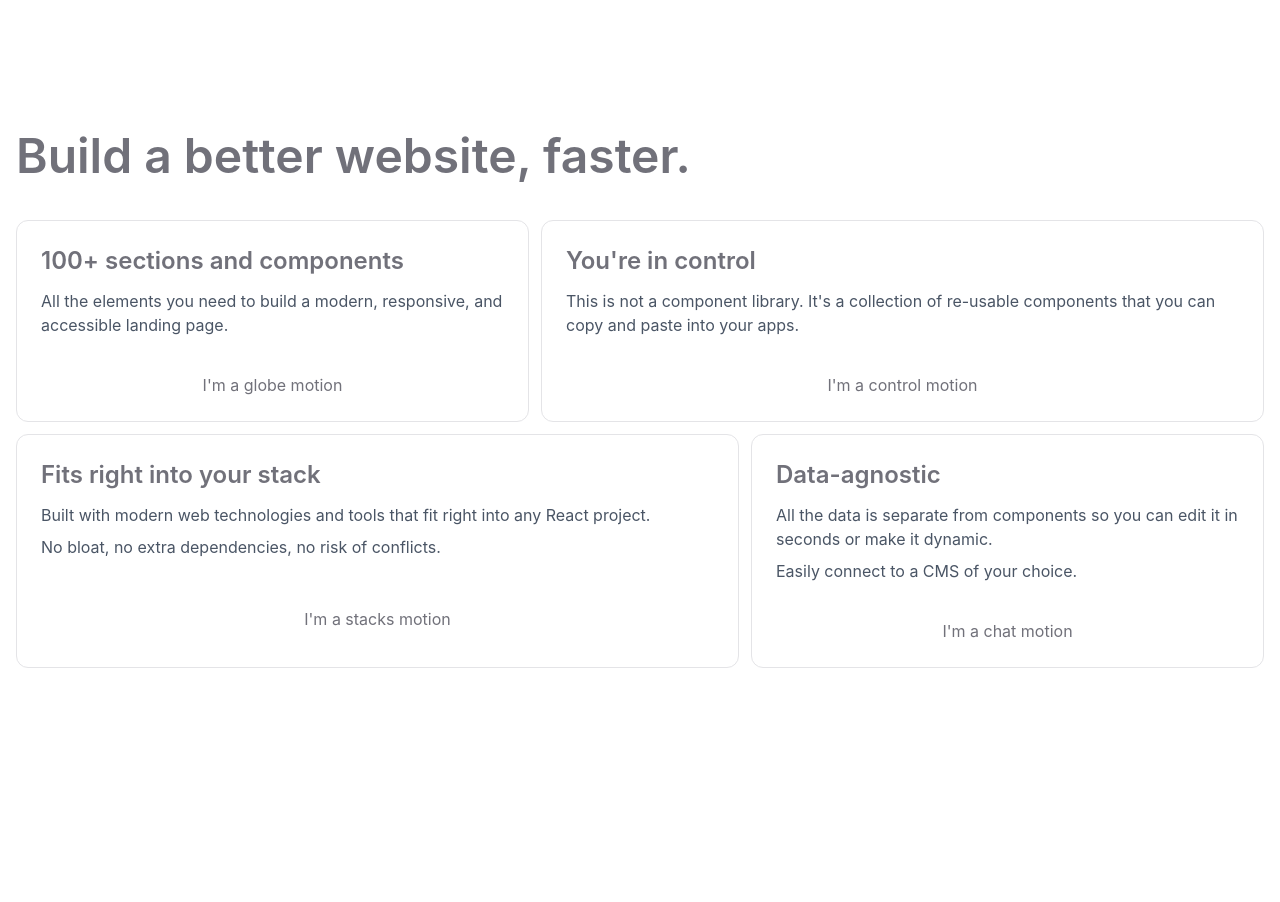
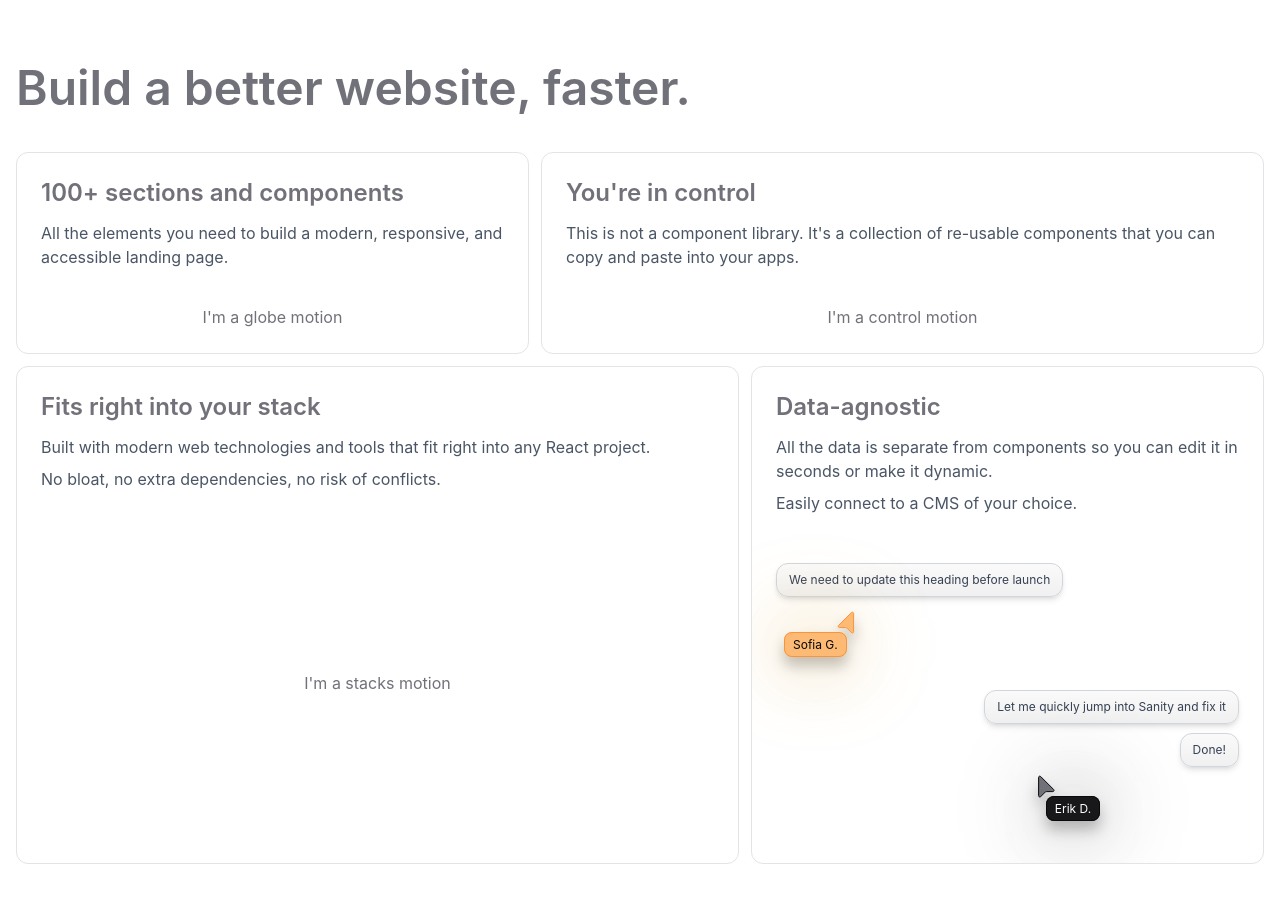
Before and after one commit to Mohamed229-web/beez-test, a Next.js app: page / in a window 1280 px wide. Shown: the top 902 px of the page. Before the commit the page ends 800 px from the top, so only its background shows below. Built offline with nearby package versions, Linux system fonts and the light colour scheme.

Commit message:
Setting Chat Section

```diff
--- a/app/components/commons/cards/WhyCard.tsx
+++ b/app/components/commons/cards/WhyCard.tsx
@@ -9,7 +9,7 @@ interface WhyCardProps {
 
 const WhyCard: React.FC<WhyCardProps> = async ({ title, description, subdescription, motion }) => {
   return (
-    <div className='card why-card'>
+    <div className='card group why-card'>
       <div className='card-content'>
         <h3 className='card-title'>{title}</h3>
         <div className='space-y-2 mb-4'>
--- /dev/null
+++ b/app/components/commons/elements/BlackChatCurso.tsx
@@ -0,0 +1,13 @@
+import React from 'react';
+import ToLeftCursor from '../icons/ToLeftCursor';
+
+const BlackChatCursor: React.FC<{ className?: string }> = ({ className }) => {
+  return (
+    <div className={`black-cursor ${className}`}>
+      <ToLeftCursor fillColor="#18181B" strokeColor="#09090B" className='absolute -top-5 -left-2' />
+      <span className='text-xs text-white px-2 py-1 border-[1.5px] border-[#09090B] bg-[#18181B] rounded-lg'>Erik D.</span>
+    </div>
+  );
+};
+
+export default BlackChatCursor;
--- /dev/null
+++ b/app/components/commons/elements/ChatMessage.tsx
@@ -0,0 +1,11 @@
+import React from 'react';
+
+const ChatMessage: React.FC<{ message: string; className?: string }> = ({ message, className }) => {
+  return (
+    <div className={`chat-message ${className}`}>
+      <p className='text-xs text-gray-700'>{message}</p>
+    </div>
+  );
+};
+
+export default ChatMessage;
--- /dev/null
+++ b/app/components/commons/elements/OrangeChatCursor.tsx
@@ -0,0 +1,13 @@
+import React from 'react';
+import ToRightCursor from '../icons/ToRightCursor';
+
+const OrangeChatCursor: React.FC<{ className?: string }> = ({ className }) => {
+  return (
+    <div className={`orange-cursor ${className}`}>
+      <ToRightCursor fillColor="#FDBA74" strokeColor="#FB923C" className='absolute -top-5 -right-2' />
+      <span className='text-xs text-[#09090B] px-2 py-1 border-[1.5px] border-[#FB923C] bg-[#FDBA74] rounded-lg'>Sofia G.</span>
+    </div>
+  );
+};
+
+export default OrangeChatCursor;
--- /dev/null
+++ b/app/components/commons/icons/ToLeftCursor.tsx
@@ -0,0 +1,9 @@
+import React from 'react';
+
+const ToLeftCursor: React.FC<{ fillColor: string; strokeColor: string; className?: string }> = ({ fillColor, strokeColor, className }) => {
+  return (
+    <svg width="18" height="23" viewBox="0 0 18 23" className={`${className}`} stroke={strokeColor} fill={fillColor} xmlns="http://www.w3.org/2000/svg"><path d="M2.64853 1.49706L15.7029 14.5515C16.4589 15.3074 15.9235 16.6 14.8544 16.6H8.69848C8.06196 16.6 7.45151 16.8529 7.00143 17.3029L2.64853 21.6558C1.89257 22.4118 0.6 21.8764 0.6 20.8073V2.34558C0.6 1.2765 1.89257 0.741098 2.64853 1.49706Z" className="fill-foreground stroke-border/80 stroke-1"></path></svg>
+  );
+};
+
+export default ToLeftCursor;
--- /dev/null
+++ b/app/components/commons/icons/ToRightCursor.tsx
@@ -0,0 +1,9 @@
+import React from 'react';
+
+const ToRightCursor: React.FC<{ fillColor: string; strokeColor: string; className?: string }> = ({ fillColor, strokeColor, className }) => {
+  return (
+    <svg width="18" height="23" className={`${className}`} viewBox="0 0 18 23" stroke={strokeColor} fill={fillColor} xmlns="http://www.w3.org/2000/svg"><path d="M14.5514 1.49706L1.49701 14.5515C0.741049 15.3074 1.27645 16.6 2.34553 16.6H8.50147C9.13799 16.6 9.74844 16.8529 10.1985 17.3029L14.5514 21.6558C15.3074 22.4118 16.6 21.8764 16.6 20.8073V2.34558C16.6 1.2765 15.3074 0.741098 14.5514 1.49706Z" className="fill-brand-foreground/70 stroke-brand-foreground dark:fill-brand-foreground dark:stroke-brand stroke-1"></path></svg>
+  );
+};
+
+export default ToRightCursor;
--- a/app/components/motions/ChatMotion.tsx
+++ b/app/components/motions/ChatMotion.tsx
@@ -1,9 +1,16 @@
 import React from 'react';
+import OrangeChatCursor from '../commons/elements/OrangeChatCursor';
+import BlackChatCursor from '../commons/elements/BlackChatCurso';
+import ChatMessage from '../commons/elements/ChatMessage';
 
 const ChatMotion: React.FC = () => {
   return (
-    <div>
-      I'm a chat motion
+    <div className='relative min-h-72 w-full'>
+      <ChatMessage className='absolute top-3' message="We need to update this heading before launch" />
+      <OrangeChatCursor className='group-hover:animate-hover-reverse' />
+      <ChatMessage className='absolute bottom-[40%] right-0' message="Let me quickly jump into Sanity and fix it" />
+      <ChatMessage className='absolute bottom-[25%] right-0' message="Done!" />
+      <BlackChatCursor className='group-hover:animate-hover' />
     </div>
   );
 };
--- a/app/globals.css
+++ b/app/globals.css
@@ -24,9 +24,6 @@ body {
   font-family: Inter, sans-serif;
 }
 
-@layer utilities {
-}
-
 @layer components {
   .section-container {
     @apply max-w-7xl mx-auto px-4 py-12 md:py-16;
@@ -41,7 +38,7 @@ body {
   }
 
   .why-card {
-    @apply mb-5 md:mb-0 col-span-12 md:col-span-6 lg:col-span-5 flex flex-col gap-5;
+    @apply mb-5 md:mb-0 col-span-12 md:col-span-6 lg:col-span-5 flex flex-col gap-5 cursor-pointer;
   }
   .why-cards-grid {
     @apply grid grid-cols-12 md:gap-3;
@@ -60,4 +57,60 @@ body {
   .why-card .card-sub-description {
     @apply text-sm md:text-base text-gray-600;
   }
+
+  .orange-cursor {
+    @apply absolute max-w-fit drop-shadow-xl/25 top-20 left-2;
+  }
+  .orange-cursor::before {
+    @apply content-[''] absolute inset-[-20px] bg-[radial-gradient(circle,rgba(255,165,0,0.3)_0%,rgba(255,165,0,0)_100%)] blur-2xl -z-10;
+  }
+
+  .black-cursor {
+    @apply absolute max-w-fit drop-shadow-xl/25 bottom-5 right-[30%];
+  }
+  .black-cursor::before {
+    @apply content-[''] absolute inset-[-20px] bg-[radial-gradient(circle,rgba(24,24,27,0.3)_0%,rgba(24,24,27,0)_100%)] blur-2xl -z-10;
+  }
+
+  .chat-message {
+    @apply border border-gray-300 bg-[linear-gradient(to_bottom,#fafafa,#f0f0f0)] px-3 py-2 rounded-xl shadow-md max-w-fit;
+  }
 }
+
+@layer utilities {
+  @keyframes hover {
+    0%,
+    100% {
+      transform: translate(0, 0);
+    }
+    50% {
+      transform: translate(8px, -8px);
+    }
+  }
+
+  @keyframes hover-reverse {
+    0%,
+    100% {
+      transform: translate(0, 0);
+    }
+    50% {
+      transform: translate(-8px, -8px);
+    }
+  }
+  /*
+  .animate-hover {
+    animation: hover 4s cubic-bezier(0.4, 0, 0.6, 1) infinite;
+  } */
+
+  .group:hover .group-hover\:animate-hover {
+    animation: hover 4s cubic-bezier(0.4, 0, 0.6, 1) infinite;
+  }
+  /*
+  .animate-hover-reverse {
+    animation: hover-reverse 6s cubic-bezier(0.4, 0, 0.6, 1) infinite;
+  } */
+
+  .group:hover .group-hover\:animate-hover-reverse {
+    animation: hover-reverse 6s cubic-bezier(0.4, 0, 0.6, 1) infinite;
+  }
+}
```
Also changed, not shown: package.json (+5 -5 lines).
